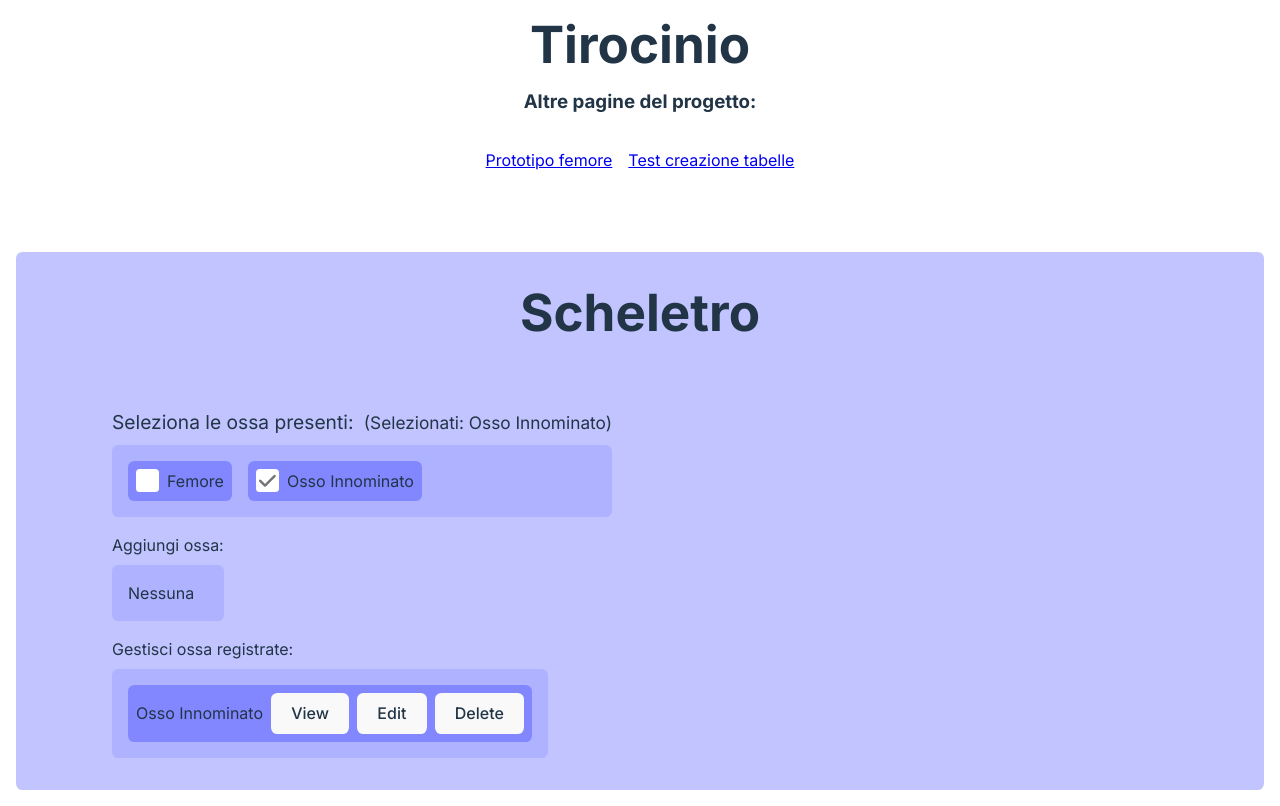
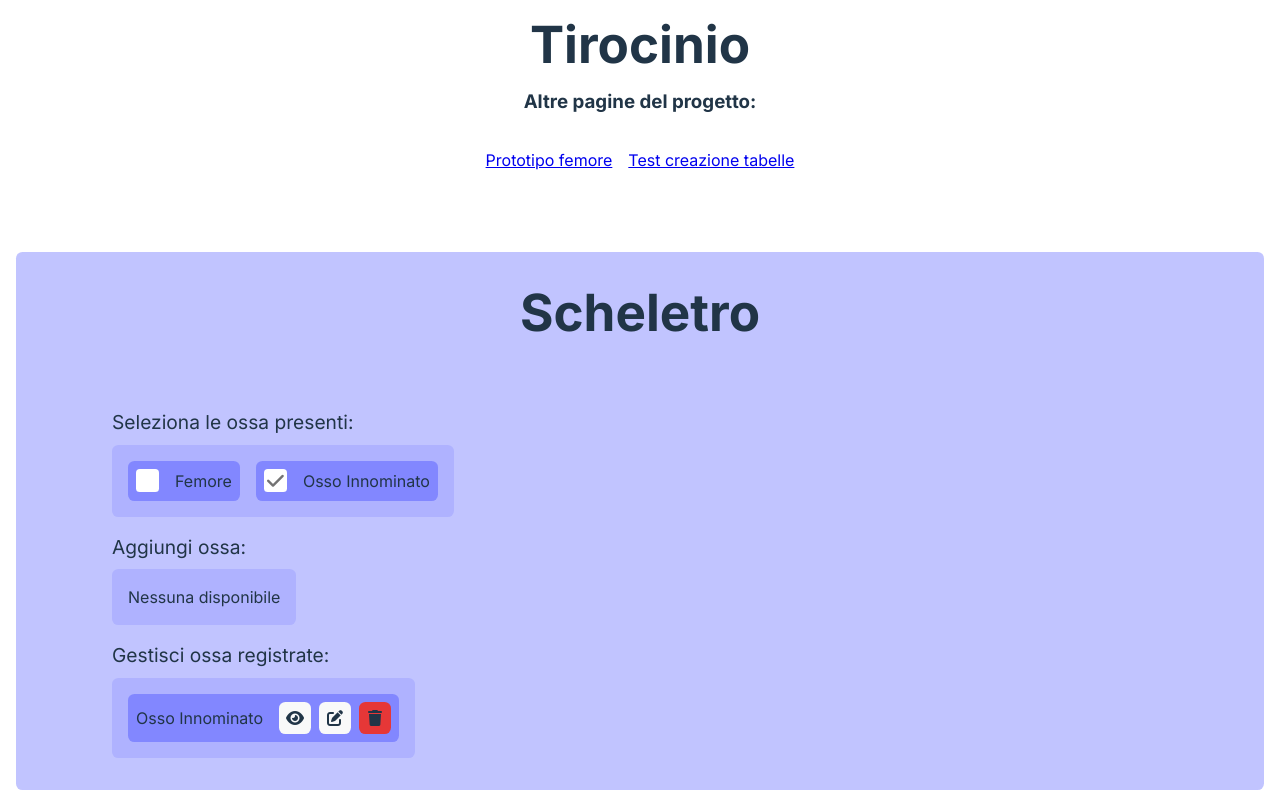
Before and after one commit to nixpare/tirocinio, a React (Vite) app: page / in a window 1280 px wide. Built offline with nearby package versions, Linux system fonts and the light colour scheme.

Commit message:
Improved general style

```diff
--- a/src/components/Skeleton/Skeleton.css
+++ b/src/components/Skeleton/Skeleton.css
@@ -21,7 +21,6 @@
 	list-style: none;
 	display: flex;
 	flex-wrap: wrap;
-	align-items: center;
 	background-color: rgba(var(--primary-color), .2);
 	border-radius: .4em;
 	padding: 1em;
@@ -29,13 +28,14 @@
 	gap: 1em;
 }
 
-.select-bones > p {
-	font-size: 1.2em;
+.edit-bones>ul {
+	flex-direction: column;
 }
 
-.select-bones>p>span {
-	font-size: .9em;
-	margin-left: .6em;
+.select-bones>p,
+.add-bones>p,
+.edit-bones>p {
+	font-size: 1.2em;
 }
 
 .select-bone,
@@ -44,10 +44,23 @@
 	display: flex;
 	align-items: center;
 	justify-content: center;
-	gap: .5em;
+	gap: 1em;
 	padding: .5em;
 	background-color: rgba(var(--primary-color), .6);
 	border-radius: .4em;
+}
+
+.edit-bone {
+	justify-content: space-between;
+}
+
+.edit-bone > div {
+	display: flex;
+	gap: .5em;
+}
+
+.edit-bone > div > button.delete-button {
+	background-color: rgb(230, 55, 55);
 }
 
 .edit-bone-popup {
@@ -107,3 +120,8 @@
 .window-message .message>button {
 	margin-top: 1em;
 }
+
+.confirm-popup.delete-bone-popup .bone-name {
+	font-weight: bold;
+	color: rgb(var(--primary-color));
+}
--- a/src/components/Skeleton/Skeleton.tsx
+++ b/src/components/Skeleton/Skeleton.tsx
@@ -60,14 +60,7 @@ function SelectBonesSection({ bones, skeletonData, selectedBones, updateSelected
 
 	return (
 		<div className="select-bones">
-			<p>Seleziona le ossa presenti:
-				<span>(Selezionati: {
-					selectedBones
-						.filter(bone => bone != undefined)
-						.map(bone => bone.name)
-						.join(', ') || 'Nessuno'
-				})</span>
-			</p>
+			<p>Seleziona le ossa presenti:</p>
 			{bones.length > 0 ? (
 				<ul>
 					{bones.map((bone, boneIdx) => {
@@ -143,7 +136,7 @@ function AddBonesSection({ bones, updateSkeleton }: AddBonesSection) {
 					))}
 				</ul>
 			) : (
-				<div>Nessuna</div>
+				<div>Nessuna disponibile</div>
 			)}
 		</div>
 	)
@@ -166,7 +159,9 @@ function AddBone({ bone, updateSkeleton }: AddBoneProps) {
 
 	return <li className="add-bone">
 		{bone.name}
-		<button onClick={addNewBone}>Add</button>
+		<button className="icon-button" onClick={addNewBone}>
+			<i className="fa-solid fa-plus"></i>
+		</button>
 	</li>
 }
 
@@ -203,7 +198,7 @@ function EditBonesSection({ bones, updateSkeleton, setOverlay }: EditBonesSectio
 					})}
 				</ul>
 			) : (
-				<div>Nessuna</div>
+				<div>Nessuna registrata</div>
 			)}
 		</div>
 	)
@@ -242,11 +237,13 @@ function EditBone({ bone, updateBone, updateSkeleton, setOverlay }: EditBoneProp
 
 	const deleteBone = () => {
 		setOverlay((
-			<DeleteBonePopup
+			<DeleteBonePopup className="delete-bone-popup"
 				boneName={bone.name} updateSkeleton={updateSkeleton}
 				setOverlay={setOverlay}
 			>
-				<div>Sei sicuro di voler eliminare {bone.name}?</div>
+				<div>
+					Sei sicuro di voler eliminare <span className="bone-name">{bone.name}</span>?
+				</div>
 			</DeleteBonePopup>
 		))
 	}
@@ -261,9 +258,17 @@ function EditBone({ bone, updateBone, updateSkeleton, setOverlay }: EditBoneProp
 	return (
 		<li className="edit-bone">
 			{bone.name}
-			<button onClick={viewBone}>View</button>
-			<button onClick={editBone}>Edit</button>
-			<button onClick={deleteBone}>Delete</button>
+			<div>
+				<button className="icon-button" onClick={viewBone}>
+					<i className="fa-solid fa-eye"></i>
+				</button>
+				<button className="icon-button" onClick={editBone}>
+					<i className="fa-solid fa-pen-to-square"></i>
+				</button>
+				<button className="icon-button delete-button" onClick={deleteBone}>
+					<i className="fa-solid fa-trash"></i>
+				</button>
+			</div>
 			{popupOpened.opened && <>
 				<BonePopup bone={bone} updateBone={updateBone} onClose={closePopup} editMode={popupOpened.editMode} />
 			</>}
@@ -289,7 +294,7 @@ function showMessage(message: string, setOverlay: SetOverlayFunc) {
 		return (
 			<div className={`message ${stateClass}`}>
 				<div>{message}</div>
-				<button onClick={dismiss}>Dismiss</button>
+				<button onClick={dismiss}>Chiudi</button>
 			</div>
 		)
 	}
@@ -342,7 +347,9 @@ function DeleteBonePopup({ boneName, updateSkeleton, setOverlay, children, ...pr
 	}
 
 	return (
-		<ConfirmPopup {...props} onConfirm={deleteBone} onCancel={closeOverlay}>
+		<ConfirmPopup {...props}
+			onConfirm={deleteBone} onCancel={closeOverlay}
+			confirmLabel='Conferma' cancelLabel='Annulla' >
 			{children}
 		</ConfirmPopup>
 	)
--- a/src/global.css
+++ b/src/global.css
@@ -50,6 +50,13 @@ button:not(:disabled):hover {
 }
 button:disabled {
   pointer-events: none;
+}
+button.icon-button {
+  padding: .3em;
+  width: 2em;
+  height: 2em;
+  text-align: center;
+  vertical-align: middle;
 }
 
 input {
```
Also changed, not shown: 1 other file (tests, documents, lock files or other folders).
